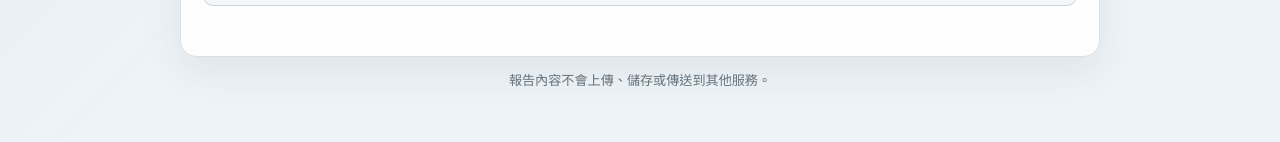
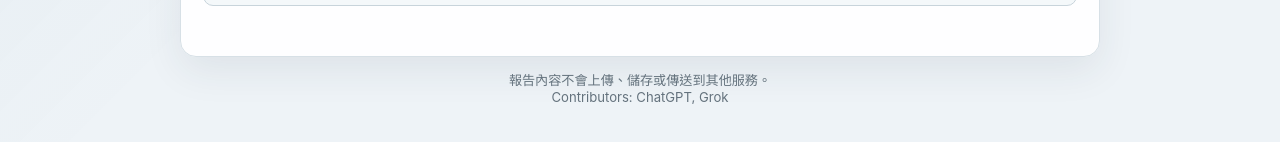
Before and after one commit to idnerdtw/wgh-lab-converter, a plain HTML site: page index.html in a window 1280 px wide. Shown: the part 746-888 px from the top of the page. Drawn offline with Linux system fonts and the light colour scheme.

Commit message:
Add ChatGPT and Grok as contributors on the public page.

```diff
--- a/index.html
+++ b/index.html
@@ -258,7 +258,7 @@
       <p class="status" id="status" role="status" aria-live="polite"></p>
     </section>
 
-    <footer>報告內容不會上傳、儲存或傳送到其他服務。</footer>
+    <footer>報告內容不會上傳、儲存或傳送到其他服務。<br>Contributors: ChatGPT, Grok</footer>
   </main>
 
   <script>
```
